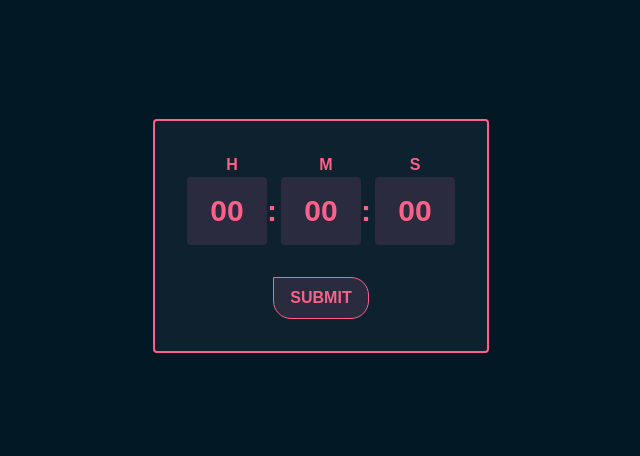
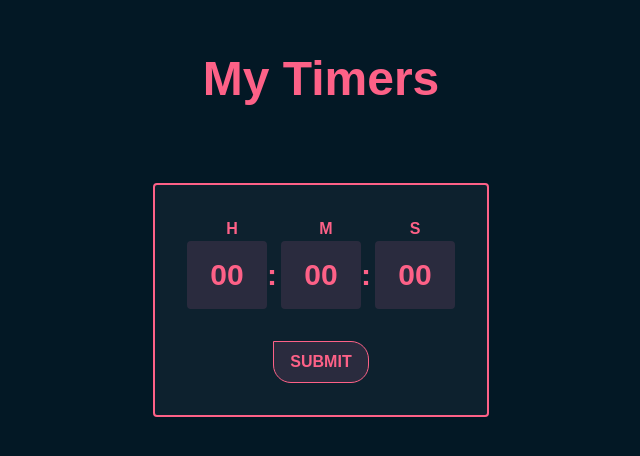
Before and after one commit to J0K3RY-03/timer-challenge, a React (Vite) app: page / in a window 1280 px wide. Shown: the part 132-588 px from the top of the page, without its empty margins (319-959 px from the left). Built offline with nearby package versions, Linux system fonts and the light colour scheme.

Commit message:
feat(title): add title app

```diff
--- a/src/App.jsx
+++ b/src/App.jsx
@@ -25,6 +25,7 @@ function App() {
                 rtl={false}
             />
             <div className={'mt-4 flex flex-col gap-10 p-6 xs:p-8 xs:gap-14 s:p-14 s:gap-20'}>
+                <h1 className={'text-center text-red-100 text-5xl font-bold'}>My Timers</h1>
                 <div className={'w-full flex flex-col items-center justify-center'}>
                     <TimerForm onSubmit={handleSubmit} />
                 </div>
--- a/src/components/InputTimer.jsx
+++ b/src/components/InputTimer.jsx
@@ -1,5 +1,5 @@
 const InputTimer = ({name, onChange, value}) => {
-    console.log(value);
+
     return (
         <div className={'flex flex-col justify-center items-center'}>
             <input
```
